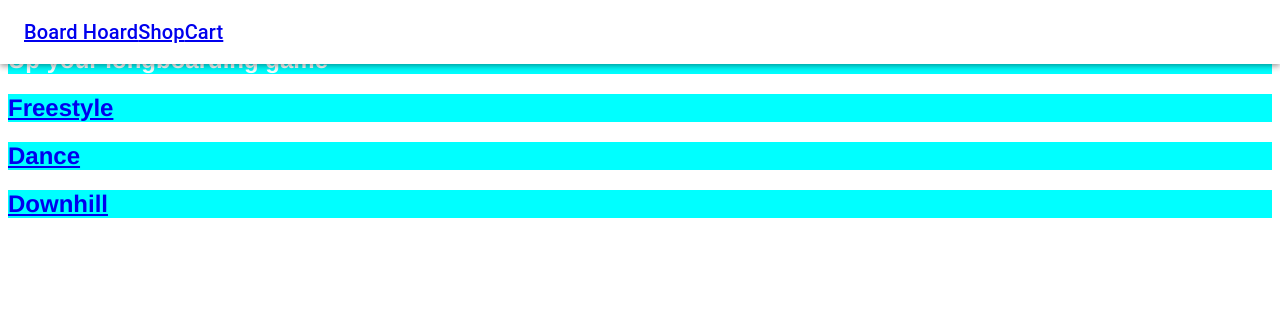
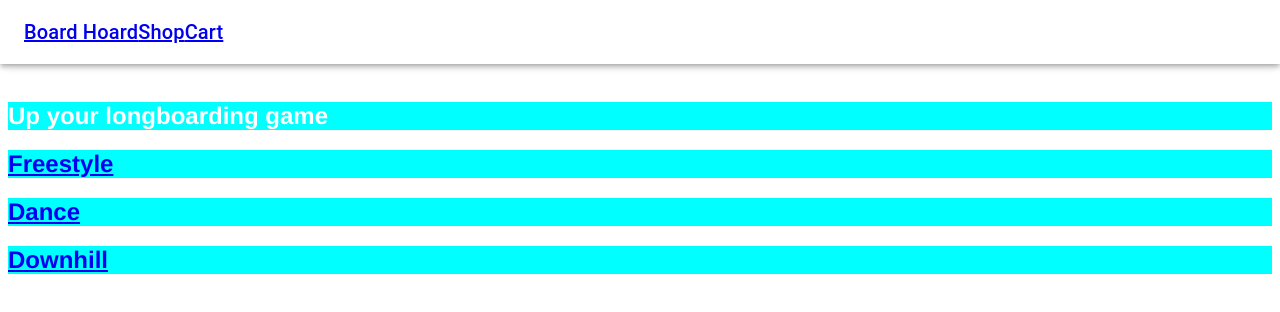
Before and after one commit to sdrew712/board-hoard, a React (Create React App) app in the folder client/: page / in a window 1280 px wide. Shown: the top 312 px of the page. Built offline with nearby package versions, Linux system fonts and the light colour scheme.

Commit message:
fix page text going under navbar bug

```diff
--- a/client/src/components/App.jsx
+++ b/client/src/components/App.jsx
@@ -29,6 +29,7 @@ const App = () => {
       <Router>
         <TopBar />
 
+        <div style={{ paddingTop: "56px" }}>
           <Switch>
             <Route exact path="/" component={HomePage} />
             <Route exact path="/shop" component={ShopPage} />
@@ -42,6 +43,7 @@ const App = () => {
               <Redirect to="/404" />
             </Route>
           </Switch>
+        </div>
       </Router>
     </ThemeProvider>
   );
```
Lines whose indentation alone changed are shown as unchanged.
